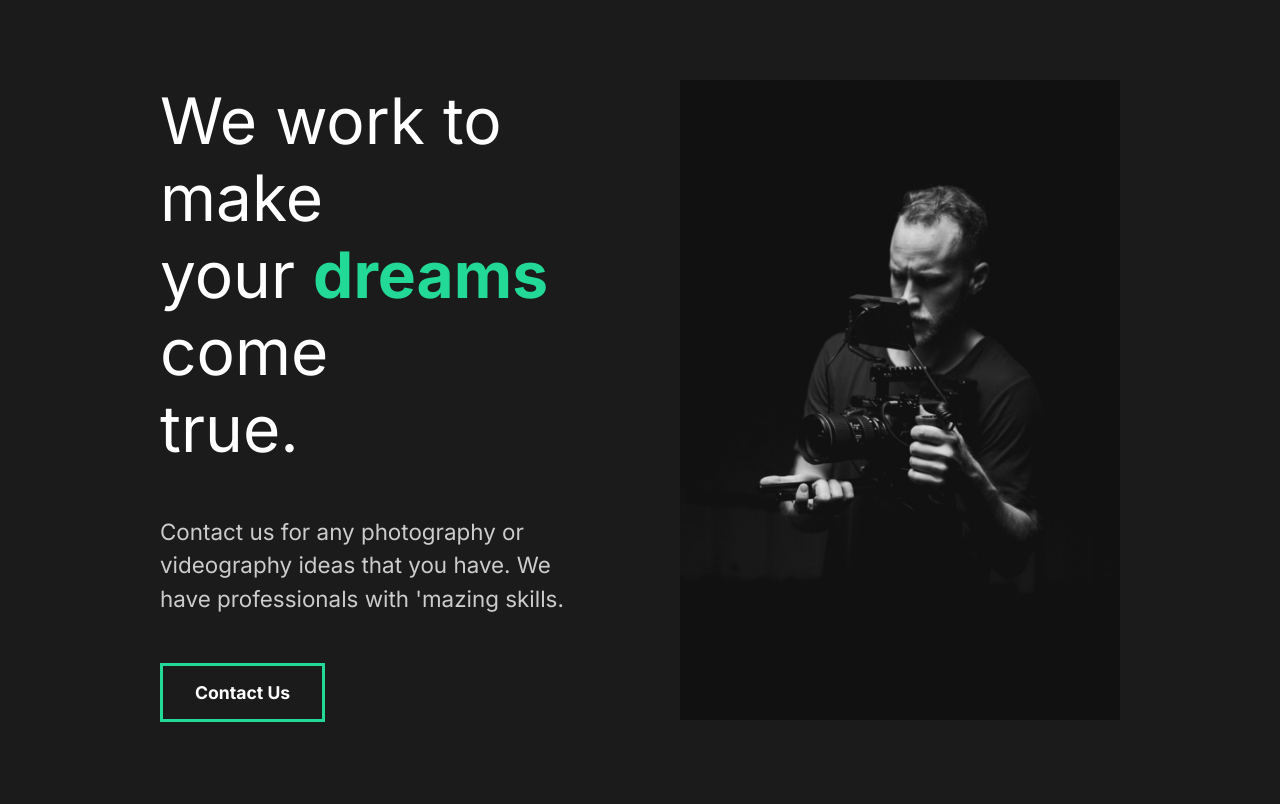
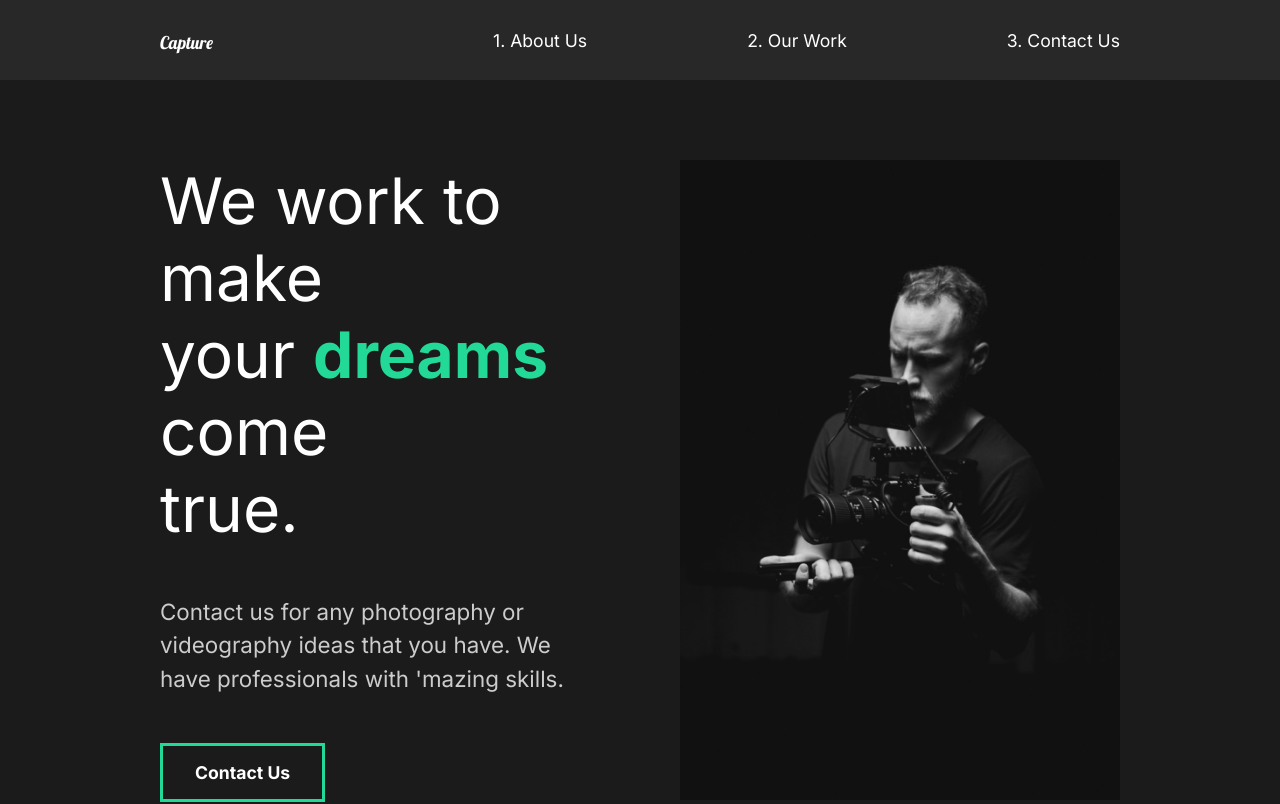
Before and after one commit to developedbymarco/Capture, a React (Create React App) app: page / in a window 1280 px wide. Shown: the top 804 px of the page. Built offline with nearby package versions, Linux system fonts and the light colour scheme.

Commit message:
7. Navbar

```diff
--- a/src/App.js
+++ b/src/App.js
@@ -1,4 +1,5 @@
 import AboutUs from "./pages/AboutUs";
+import Nav from "./components/Nav";
 // Global Style
 import GlobalStyle from "./components/GlobalStyle";
 
@@ -6,6 +7,7 @@
   return (
     <div className="App">
       <GlobalStyle />
+      <Nav />
       <AboutUs />
     </div>
   );
--- a/src/components/FaqSection.js
+++ b/src/components/FaqSection.js
@@ -1,8 +1,10 @@
 import React from "react";
+import styled from "styled-components";
+import { About } from "../styles";
 
 const FaqSection = () => {
   return (
-    <div className="faq">
+    <Faq>
       <h2>
         Any Questions <span>FAQ</span>
       </h2>
@@ -15,6 +17,7 @@
             tempore officia pariatur explicabo eaque corrupti!
           </p>
         </div>
+        <div className="faq-line"></div>
       </div>
       <div className="question">
         <h4>Daily Schedule</h4>
@@ -25,6 +28,7 @@
             tempore officia pariatur explicabo eaque corrupti!
           </p>
         </div>
+        <div className="faq-line"></div>
       </div>
       <div className="question">
         <h4>Different Payment Methods</h4>
@@ -35,6 +39,7 @@
             tempore officia pariatur explicabo eaque corrupti!
           </p>
         </div>
+        <div className="faq-line"></div>
       </div>
       <div className="question">
         <h4>What prodcuts do you offer?</h4>
@@ -45,9 +50,37 @@
             tempore officia pariatur explicabo eaque corrupti!
           </p>
         </div>
+        <div className="faq-line"></div>
       </div>
-    </div>
+    </Faq>
   );
 };
 
+const Faq = styled(About)`
+  display: block;
+  span {
+    display: block;
+  }
+  h2 {
+    padding-bottom: 2rem;
+    font-weight: lighter;
+  }
+  .faq-line {
+    background: #cccccc;
+    height: 0.2rem;
+    margin: 2rem 0rem;
+    width: 100%;
+  }
+  .question {
+    padding: 3rem 0rem;
+    cursor: pointer;
+  }
+  .answer {
+    padding: 2rem 0rem;
+    p {
+      padding: 1rem 0rem;
+    }
+  }
+`;
+
 export default FaqSection;
--- a/src/components/GlobalStyle.js
+++ b/src/components/GlobalStyle.js
@@ -36,6 +36,7 @@
 
 h4 {
     font-weight: bold;
+    font-size: 2rem;
 }
 
 a {
--- /dev/null
+++ b/src/components/Nav.js
@@ -0,0 +1,52 @@
+import React from "react";
+import styled from "styled-components";
+
+const Nav = () => {
+  return (
+    <StyledNav>
+      <h1 id="logo">
+        <a href="#">Capture</a>
+      </h1>
+      <ul>
+        <li>
+          <a href="#">1. About Us</a>
+        </li>
+        <li>
+          <a href="#">2. Our Work</a>
+        </li>
+        <li>
+          <a href="#">3. Contact Us</a>
+        </li>
+      </ul>
+    </StyledNav>
+  );
+};
+
+const StyledNav = styled.nav`
+  min-height: 10vh;
+  display: flex;
+  margin: auto;
+  justify-content: space-between;
+  align-items: center;
+  padding: 1rem 10rem;
+  background: #282828;
+  a {
+    color: white;
+    text-decoration: none;
+  }
+  ul {
+    display: flex;
+    list-style: none;
+  }
+  #logo {
+    font-size: 1.5rem;
+    font-family: "Lobster", cursive;
+    font-weight: lighter;
+  }
+  li {
+    padding-left: 10rem;
+    position: relative;
+  }
+`;
+
+export default Nav;
```
